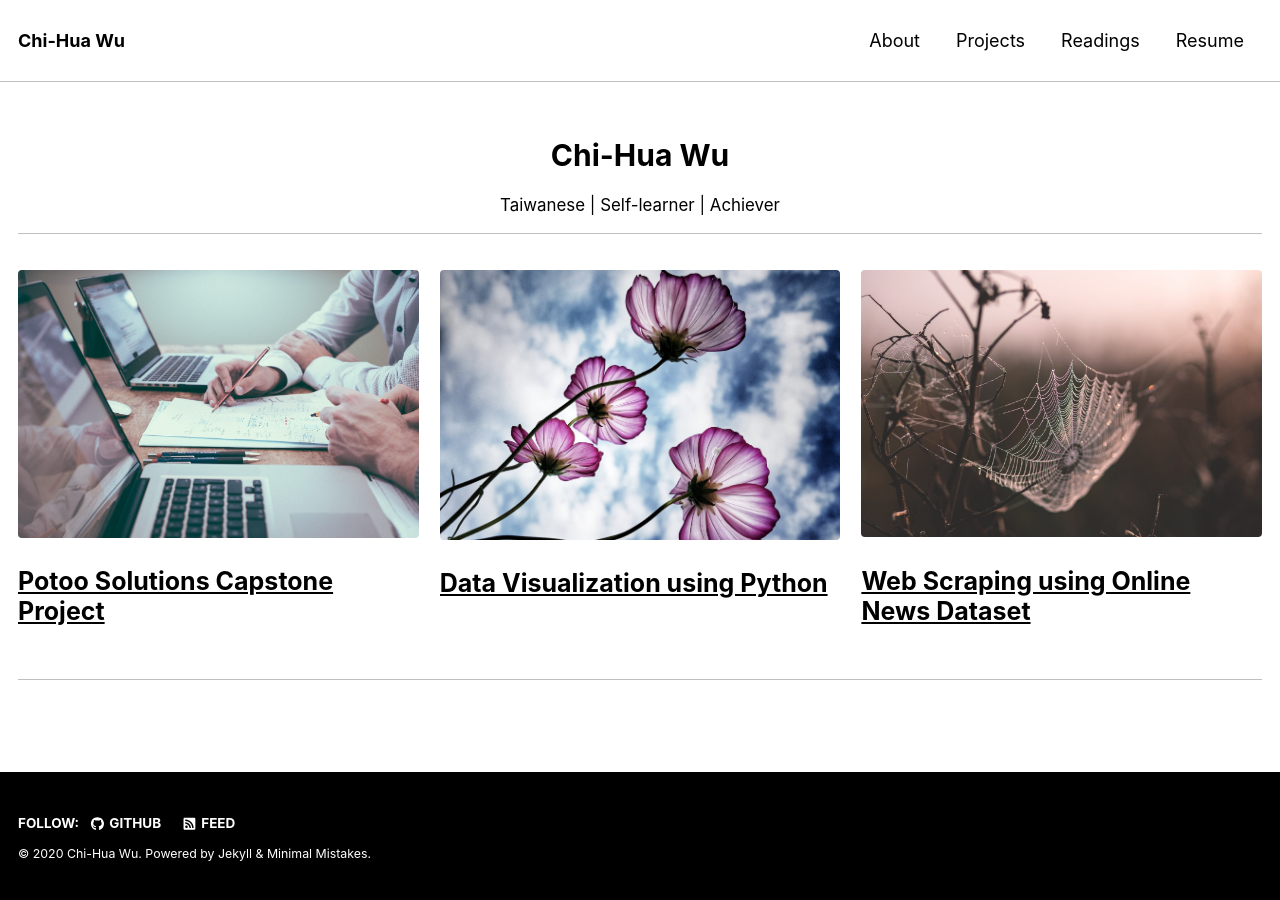
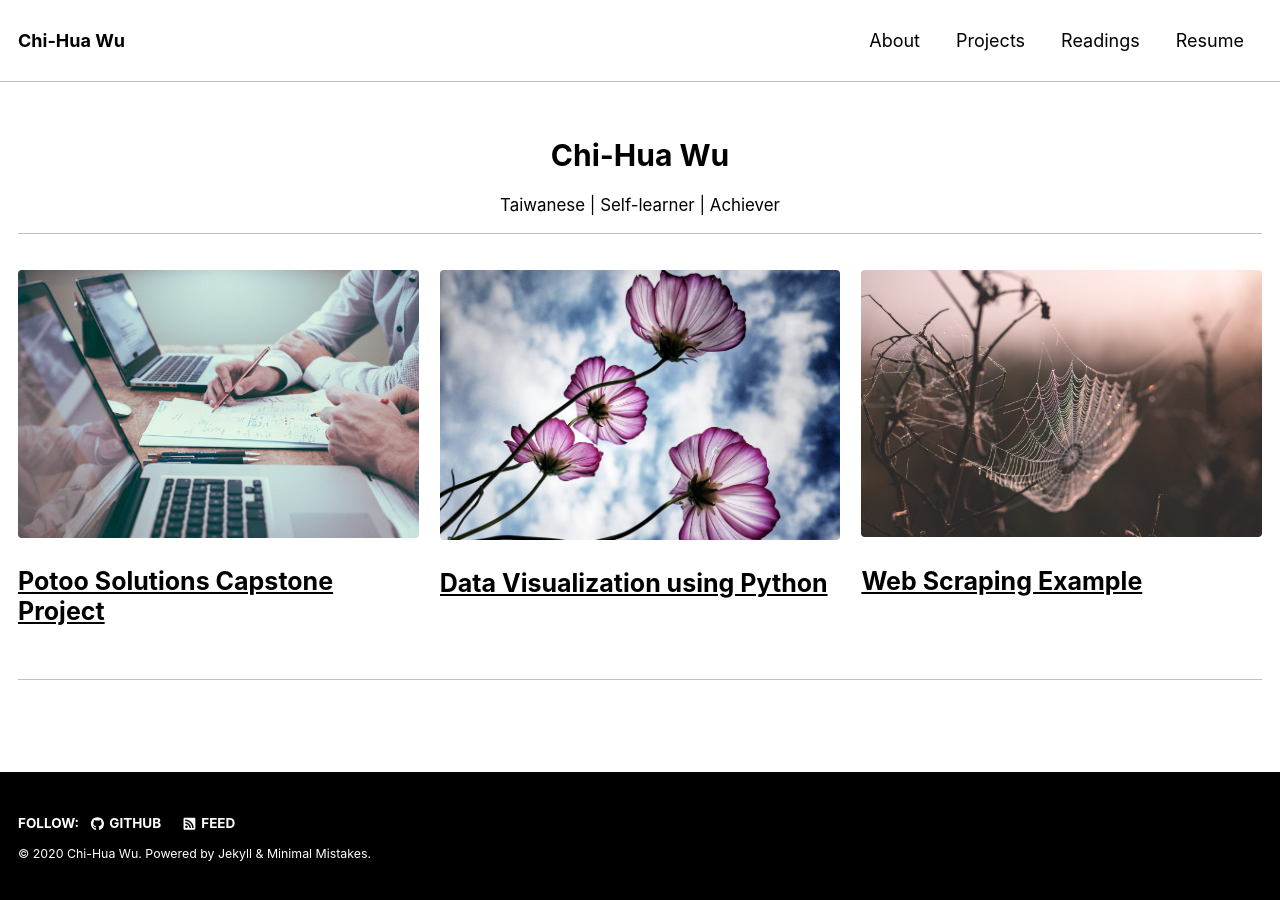
Before and after one commit to chw18019/chw18019.github.io, a Jekyll site: the page built from index.html, in a window 1280 px wide. Built offline with Jekyll 4.4.1, drawn with Linux system fonts in a browser that asks for light colours; nearby versions of some CDN libraries; the list of posts is cut into pages by our own code.

Commit message:
Update index.html

```diff
--- a/index.html
+++ b/index.html
@@ -21,7 +21,7 @@ feature_row:
 
 
   - image_path: /assets/190426/freestocks.jpeg
-    title: <p style="font-size:25px">Web Scraping using Online News Dataset</p>
+    title: <p style="font-size:25px">Web Scraping Example</p>
     url: "https://chw18019.github.io/online_news_web_scraping/"
 
 
```
